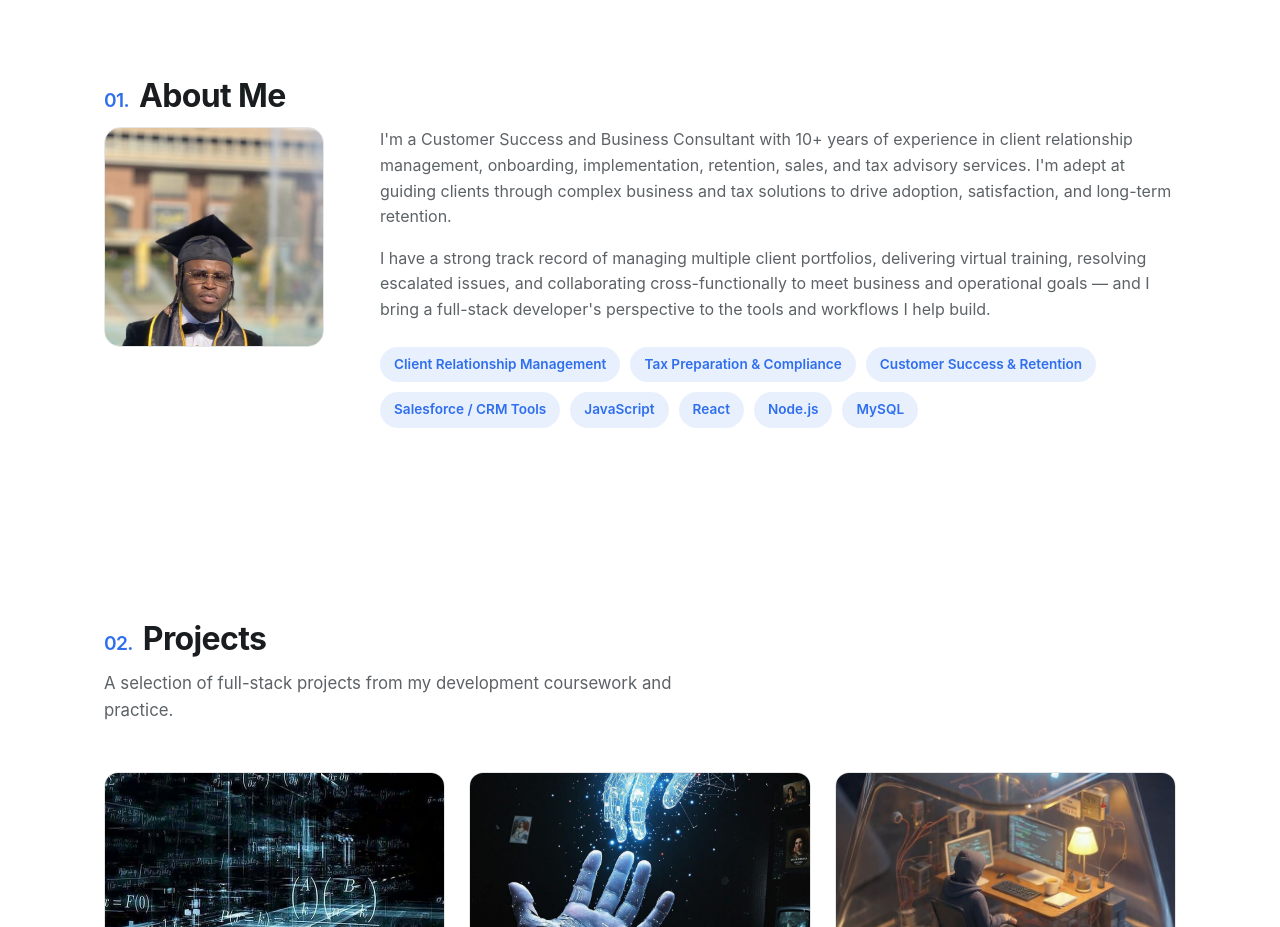
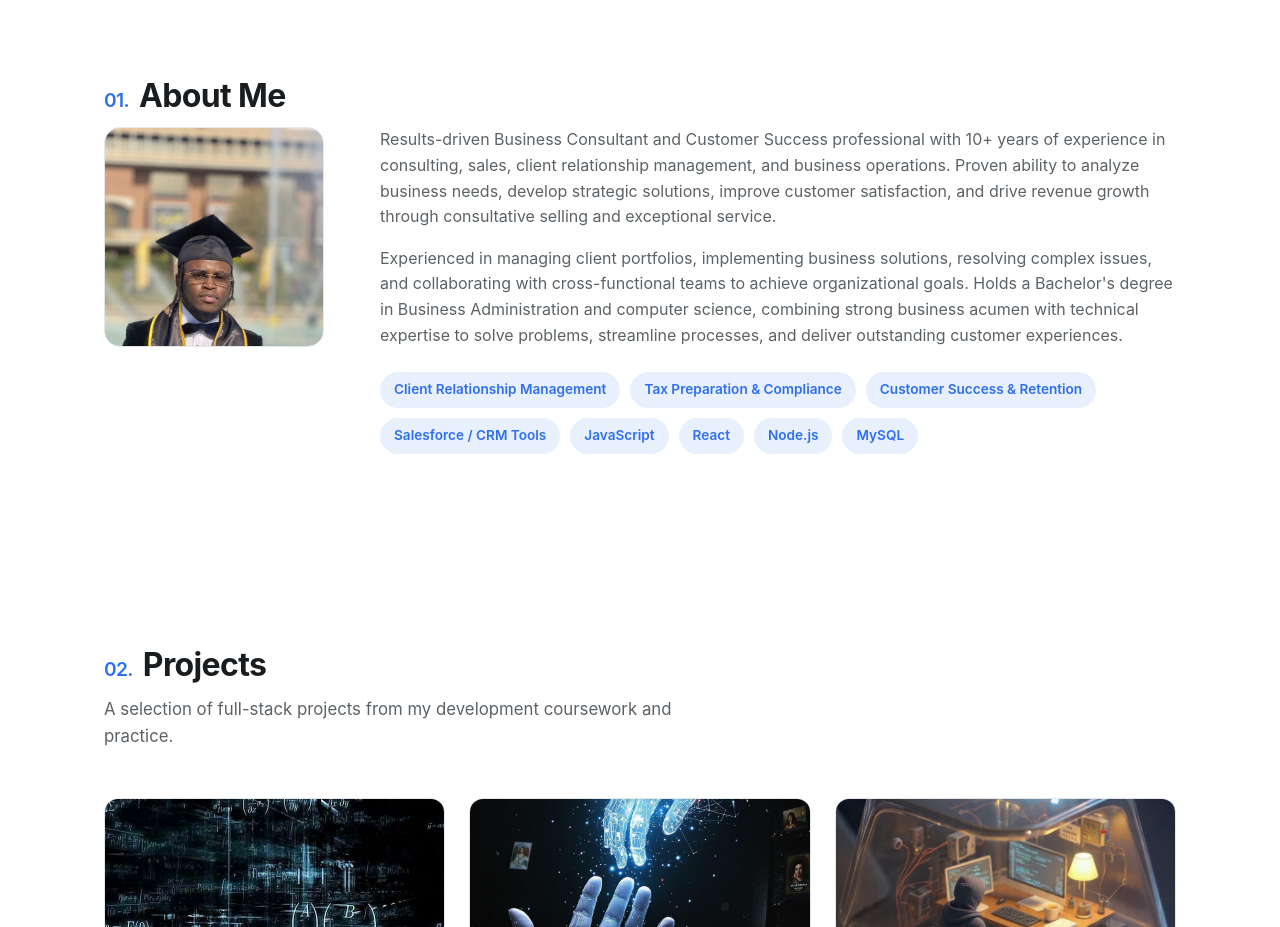
Before and after one commit to youlormansH/portfolio-website, a plain HTML site: page index.html in a window 1280 px wide. Shown: the part 820-1747 px from the top of the page. Drawn offline with Linux system fonts and the light colour scheme.

Commit message:
Update About Me copy with resume-style summary
Co-Authored-By: Claude Sonnet 5 <noreply@anthropic.com>

```diff
--- a/index.html
+++ b/index.html
@@ -76,15 +76,17 @@
 
         <div class="about-content">
           <p>
-            I'm a Customer Success and Business Consultant with 10+ years of experience in client relationship
-            management, onboarding, implementation, retention, sales, and tax advisory services. I'm adept at
-            guiding clients through complex business and tax solutions to drive adoption, satisfaction, and
-            long-term retention.
+            Results-driven Business Consultant and Customer Success professional with 10+ years of experience in
+            consulting, sales, client relationship management, and business operations. Proven ability to analyze
+            business needs, develop strategic solutions, improve customer satisfaction, and drive revenue growth
+            through consultative selling and exceptional service.
           </p>
           <p>
-            I have a strong track record of managing multiple client portfolios, delivering virtual training,
-            resolving escalated issues, and collaborating cross-functionally to meet business and operational
-            goals — and I bring a full-stack developer's perspective to the tools and workflows I help build.
+            Experienced in managing client portfolios, implementing business solutions, resolving complex issues,
+            and collaborating with cross-functional teams to achieve organizational goals. Holds a Bachelor's
+            degree in Business Administration and computer science, combining strong business acumen with
+            technical expertise to solve problems, streamline processes, and deliver outstanding customer
+            experiences.
           </p>
 
           <ul class="skill-pills" aria-label="Core skills and technologies">
```
